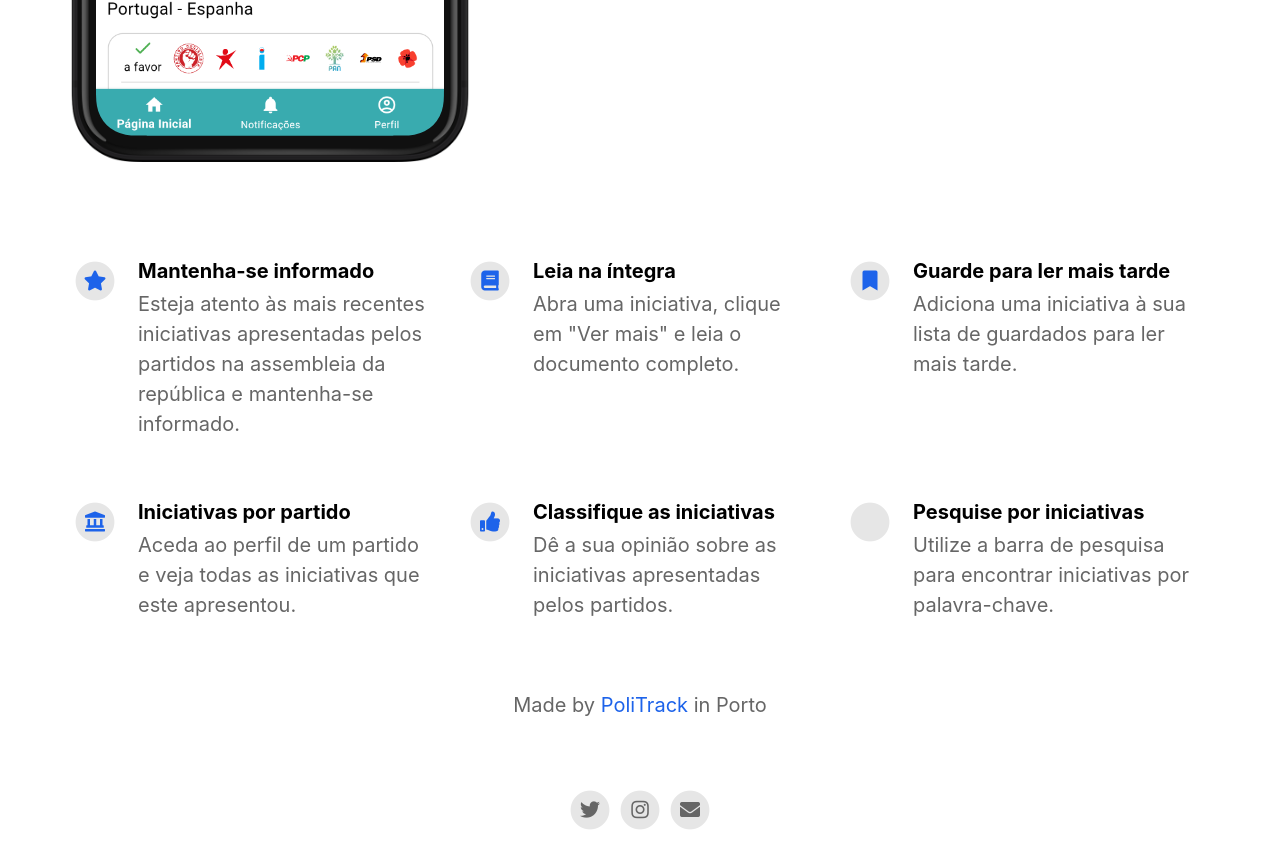
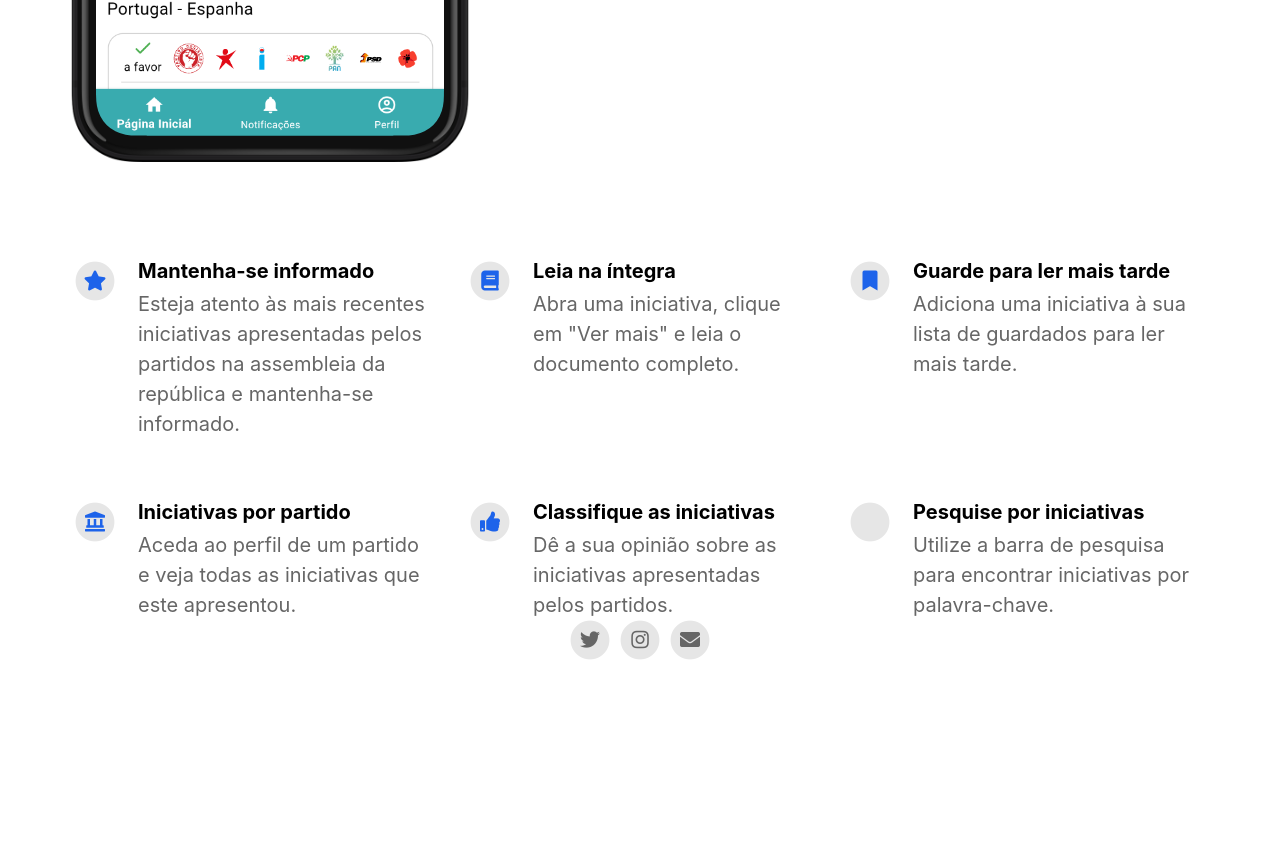
Before and after one commit to politrackpt/politrackpt.github.io, a Jekyll site: the page built from index.html, in a window 1280 px wide and 900 px high, scrolled down 823 px. Shown: the top 868 px of the window. Built offline with Jekyll 4.4.1, drawn with Linux system fonts in a browser that asks for light colours; nearby versions of some CDN libraries; after the commit the page ends 1553 px from its top, so only the background shows below that.

Commit message:
made by removed

```diff
--- a/_includes/footer.html
+++ b/_includes/footer.html
@@ -1,7 +1,4 @@
 <footer>
-	{% if site.your_name %}
-	<p class="footerText">Made by {% if site.your_link %}<a href="{{ site.your_link }}">{% endif %}{{ site.your_name }}{% if site.your_link %}</a>{% endif %}{% if site.your_city %} in {{ site.your_city }}{% endif %}</p>
-	{% endif %}
 	<div class="footerIcons">
 
 		{% if site.facebook_username %}
```
